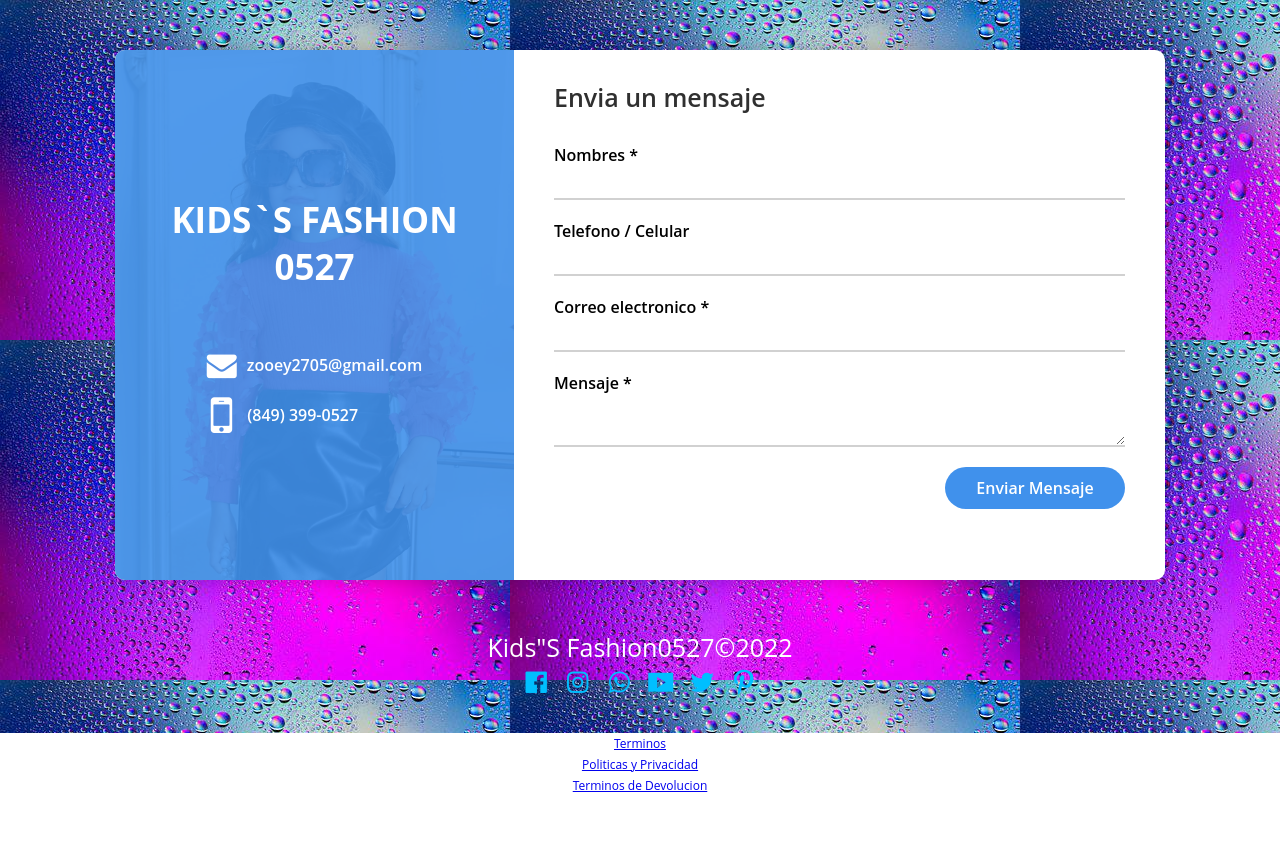
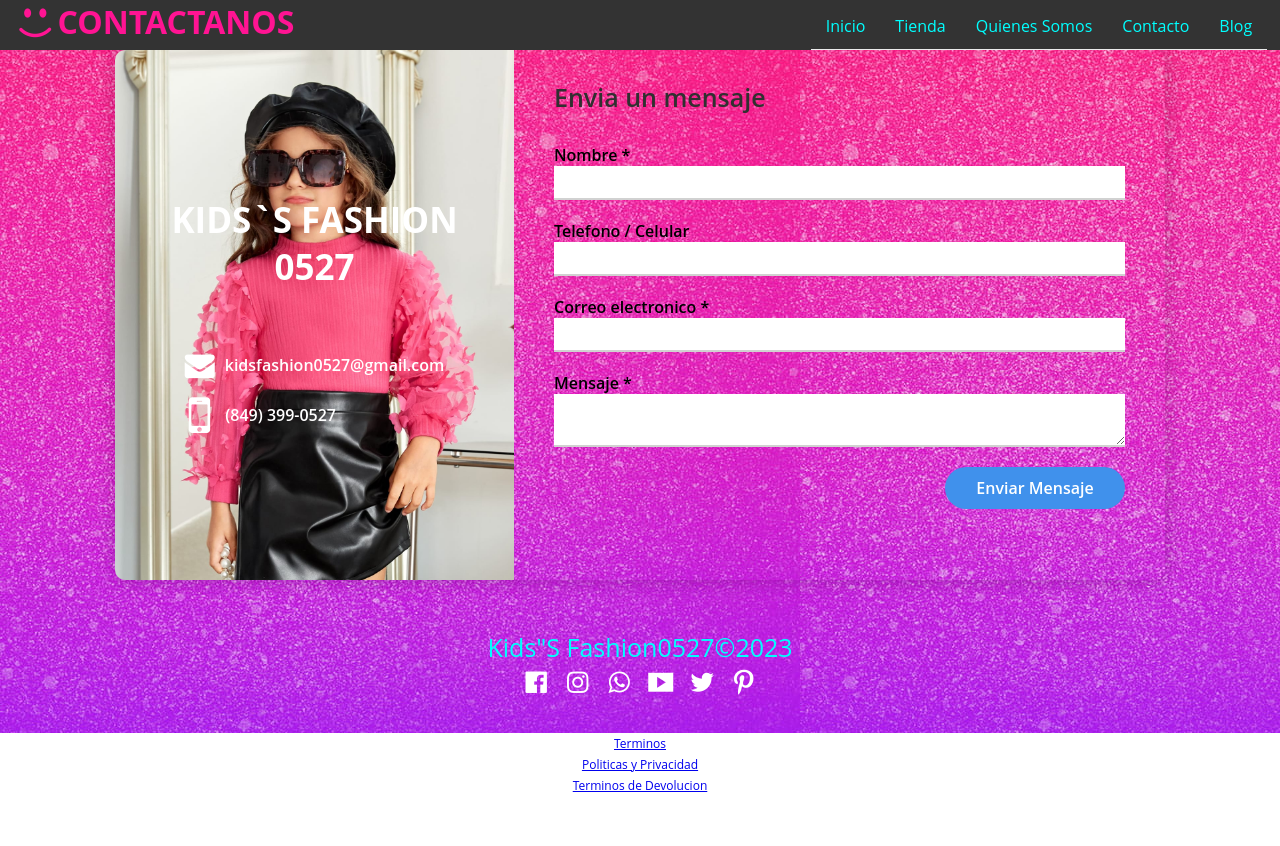
Before and after one commit to PolancoG/kids_fashion, a PHP site: page /HTML/contacto.html in a window 1280 px wide. Run offline with PHP 8.4, Linux system fonts and the light colour scheme.

Commit message:
guardando los cambios

```diff
--- a/CSS/ESTILOS.css
+++ b/CSS/ESTILOS.css
@@ -17,10 +17,124 @@
 }
 
 body{
-    background-image: url('../IMAGENES/fondo-s.jpg');
+    background-image: url('../IMAGENES/D.jpg');
 
     font-family: 'Open sans';
 }
+
+
+
+
+
+header {
+    width: 100%;
+    height: 50px;
+    background: #333;
+    color: #ff1493;
+    position: fixed;
+    top: 0;
+    left: 0;
+    z-index: 200;
+
+}
+.contenedor{
+    width: 98%;
+    margin: auto;
+}
+h1{
+    float: left;
+}
+
+header .contenedor{
+    display: table;
+}
+#MENU{
+    display: none;
+}
+header label{
+    float: right;
+    font-size: 28px;
+    margin: 6px 0;
+    cursor: pointer;
+}
+.MENU{
+    position: absolute;
+    top: 50PX;
+    width: 100%;
+    height: 100VH;
+    background: rgba(51, 51, 51, 0.9);
+     transition: ALL 0.5s;
+    transform: translateX(-120%);
+}
+.MENU a{
+    display: block;
+    height: 50px;
+    text-decoration: none;
+    padding: 15px;
+    color:#00FFFF ;
+    border-bottom: 1px solid rgba(255, 255, 255, 0.9);
+}
+.MENU a:hover{
+
+    background: cadetblue;
+}
+#MENU:checked ~ .MENU{
+    transform: translateX(0%);
+}
+@MEDIA (min-width: 1024px){
+    .MENU{
+        position: static;
+        width: auto;
+        height: auto;transform: translateX(0%);
+        float: right;
+        display: flex;
+    }
+
+.menu a{
+    border: none;
+}
+header label{
+    display: none;
+}
+
+}
+
+
+
+
+
+
+
+
+
+
+
+
+
+
+
+
+
+
+
+
+
+
+
+
+
+
+
+
+
+
+
+
+
+
+
+
+
 
 /* FORMULARIO =================================== */
 
@@ -30,7 +144,7 @@
     margin: 50px auto;
     display: flex;
 
-    background: #fff;
+    background: 00ffff;
     border-radius: 10px;
     overflow: hidden;
     box-shadow: 0px 0px 20px rgba(0, 0, 0, 0.2);
@@ -47,7 +161,7 @@
     top: 0;
     left: 0;
 
-    background: #4091EC;
+    background: #4091E;
     opacity: 0.9;
 }
 
@@ -190,7 +304,7 @@
 }
 
 .mensaje_modal{
-    background: #fff;
+    background: #00ffff;
     box-shadow: 0px 0px 15px rgba(0,0,0,0.5);
     width: 400px;
     padding: 30px 20px 15px;
@@ -280,7 +394,7 @@
     }
     .copy{
         font-size: 25px;
-        color: #fff;
+        color: #00ffff;
     }
 
     .redes-s{
@@ -290,7 +404,7 @@
     }
 
     .redes-s a{
-        color: #00bfff;
+        color: #fff;
         text-decoration: none;
     }
 
--- a/CSS/r.css
+++ b/CSS/r.css
@@ -10,6 +10,12 @@
 * {
 	box-sizing: border-box;
 }
+
+
+
+
+
+
 .contenedor{
 	width: 100%;
 	padding: 15px;
--- a/HTML/contacto.html
+++ b/HTML/contacto.html
@@ -9,18 +9,30 @@
     <link rel="stylesheet" href="../CSS/ESTILOS.css">
     <link rel="stylesheet" href="../CSS/font-awesome.css">
     <link rel="stylesheet" type="text/css" href="../CSS/fontello.css">
+    <link rel="stylesheet" type="text/css" href="../CSS/ESTILOS.css">
+
 
     <script src="../JS/jquery-3.2.1.js"></script>
     <script src="../JS/script.js"></script>
 </head>
 <body>
-             <a href="../HTML/index.html"></a>
-                <a href="../HTML/P-TIENDA.html"></a>
-                <a href="../HTML/quienes-index.html"></a>
-                <a href="../HTML/index (2).html"></a>
-                <a href="../HTML/r-index.html"></a>
+             <header>
+        <div class="contenedor">
+            <h1 class="icon-emo-happy">CONTACTANOS</h1>
+            <input type="CHECKBOX" id="MENU">
+            <label class="icon-menu-outline" for="MENU"></label>
+            <nav class="MENU">
+                <a href="../HTML/index.html">Inicio</a>
+                <a href="../HTML/P-TIENDA.html">Tienda</a>
+                <a href="../HTML/quienes-index.html">Quienes Somos</a>
+                <a href="../HTML/contacto.html">Contacto</a>
+                <a href="../HTML/blog.html">Blog</a>
+
+            </nav>
 
 
+        </div>
+    </header>
 
 
 
@@ -33,7 +45,7 @@
 
             </section>
             <section class="info_items">
-                <p><span class="fa fa-envelope"></span> zooey2705@gmail.com</p>
+                <p><span class="fa fa-envelope"></span> kidsfashion0527@gmail.com</p>
                 <p><span class="fa fa-mobile"></span> (849) 399-0527 </p>
             </section>
         </section>
@@ -41,7 +53,7 @@
         <form action="enviar.php" method="post" class="form_contact">
             <h2>Envia un mensaje</h2>
             <div class="user_info">
-                <label for="names">Nombres *</label>
+                <label for="names">Nombre *</label>
                 <input type="text" id="names" name="nombre" required>
 
                 <label for="phone">Telefono / Celular</label>
@@ -62,7 +74,7 @@
 
     <footer>
         <div class="contenedor">
-            <p class="copy">Kids"S Fashion0527&copy;2022 </p>
+            <p class="copy">Kids"S Fashion0527&copy;2023 </p>
             <div class="redes-s">
                 <a class="icon-facebook-official" href="#"></a>
                 <a class="icon-instagram" href="#"></a>
```
Also changed, not shown: HTML/registro.html (+24 -5 lines).
